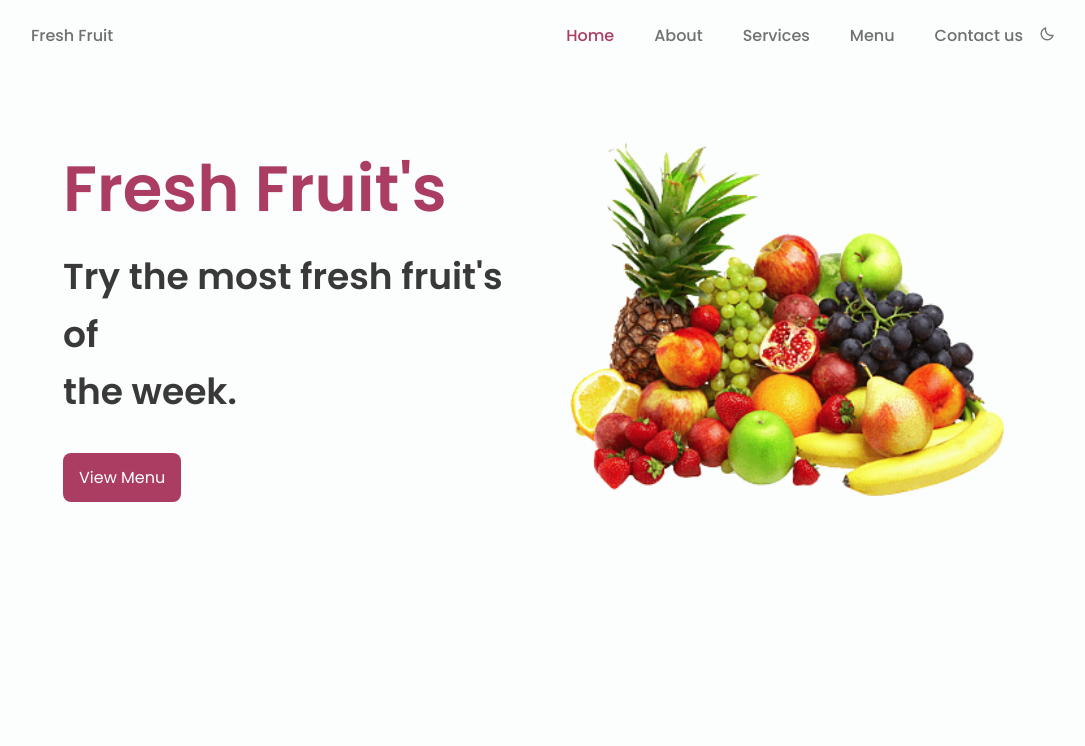
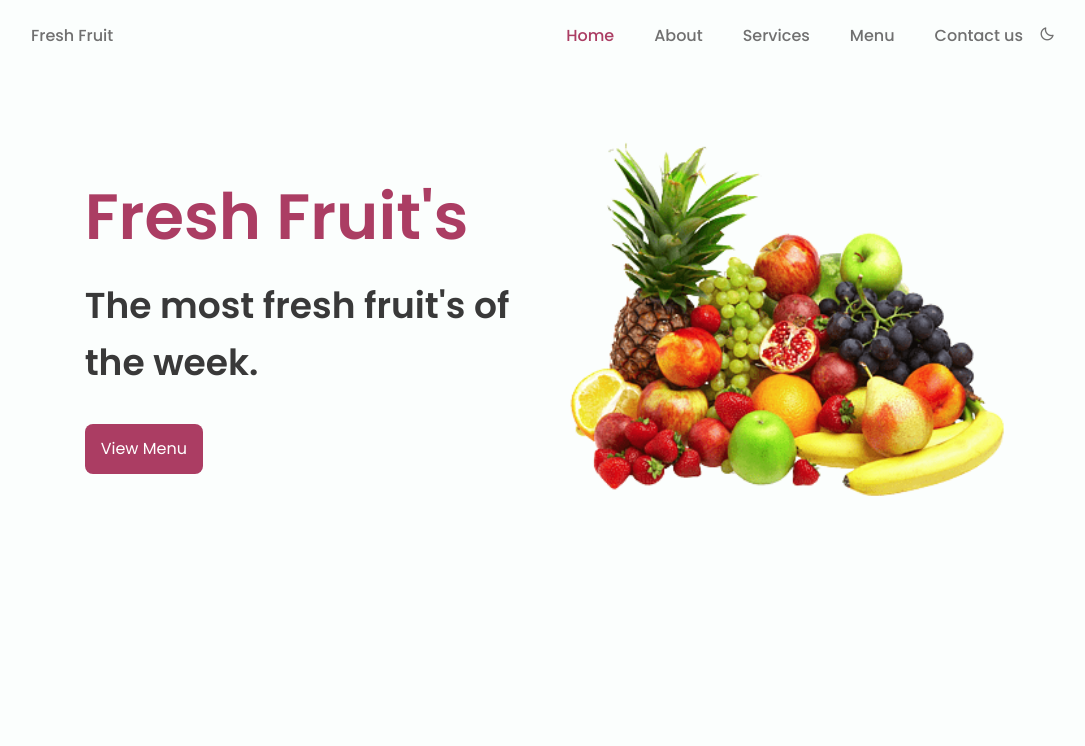
Before and after one commit to gtkrshnn/freshfruit, a plain HTML site: page index.html in a window 1280 px wide. Shown: the top 746 px of the page, without its empty margins (97-1182 px from the left). Drawn offline with nearby package versions, Linux system fonts and the light colour scheme.

Commit message:
Update index.html

```diff
--- a/index.html
+++ b/index.html
@@ -51,7 +51,7 @@
                 <div class="home__container bd-container bd-grid">
                     <div class="home__data">
                         <h1 class="home__title">Fresh Fruit's</h1>
-                        <h2 class="home__subtitle">Try the most fresh fruit's of <br> the week.</h2>
+                        <h2 class="home__subtitle">The most fresh fruit's of <br> the week.</h2>
                         <a href="#menu" class="button">View Menu</a>
                     </div>
 
```
